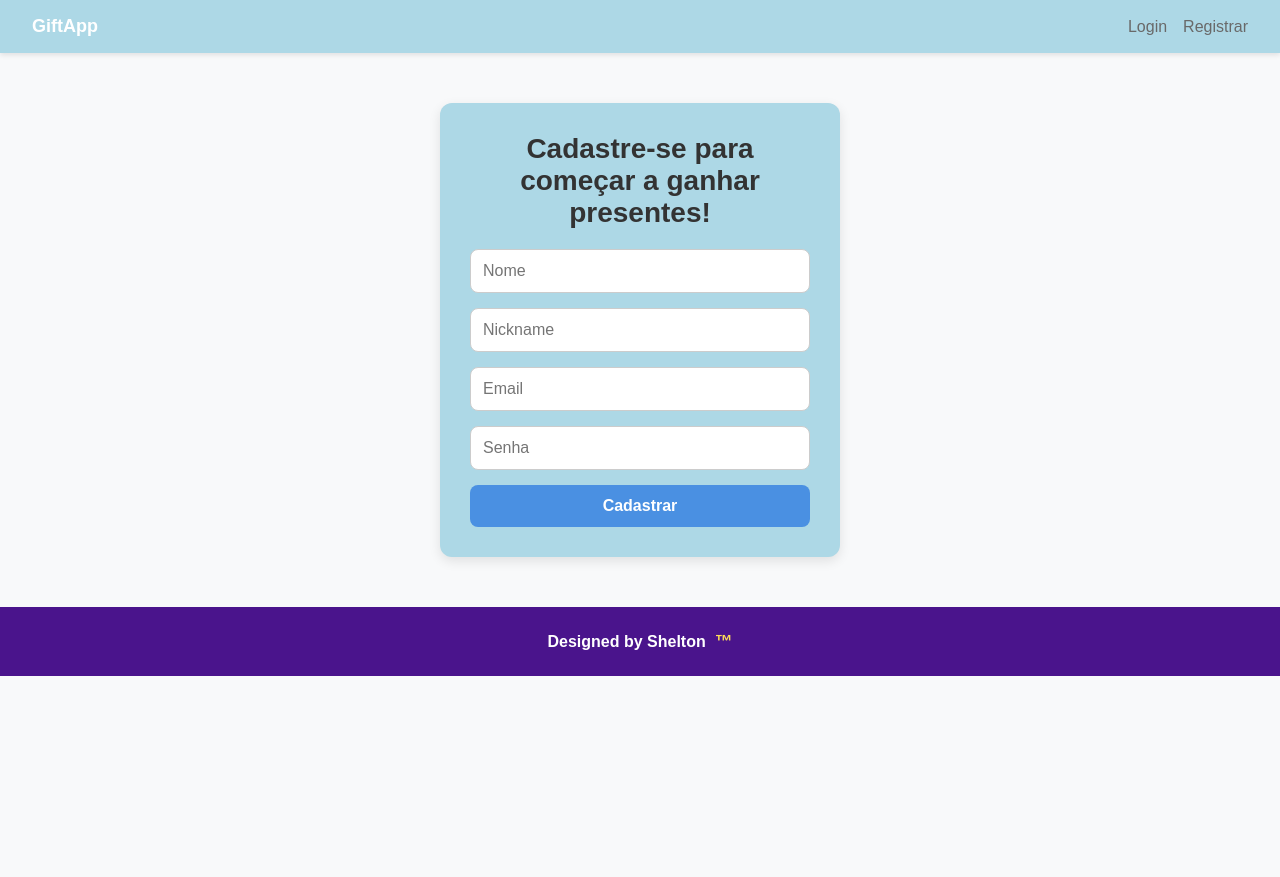
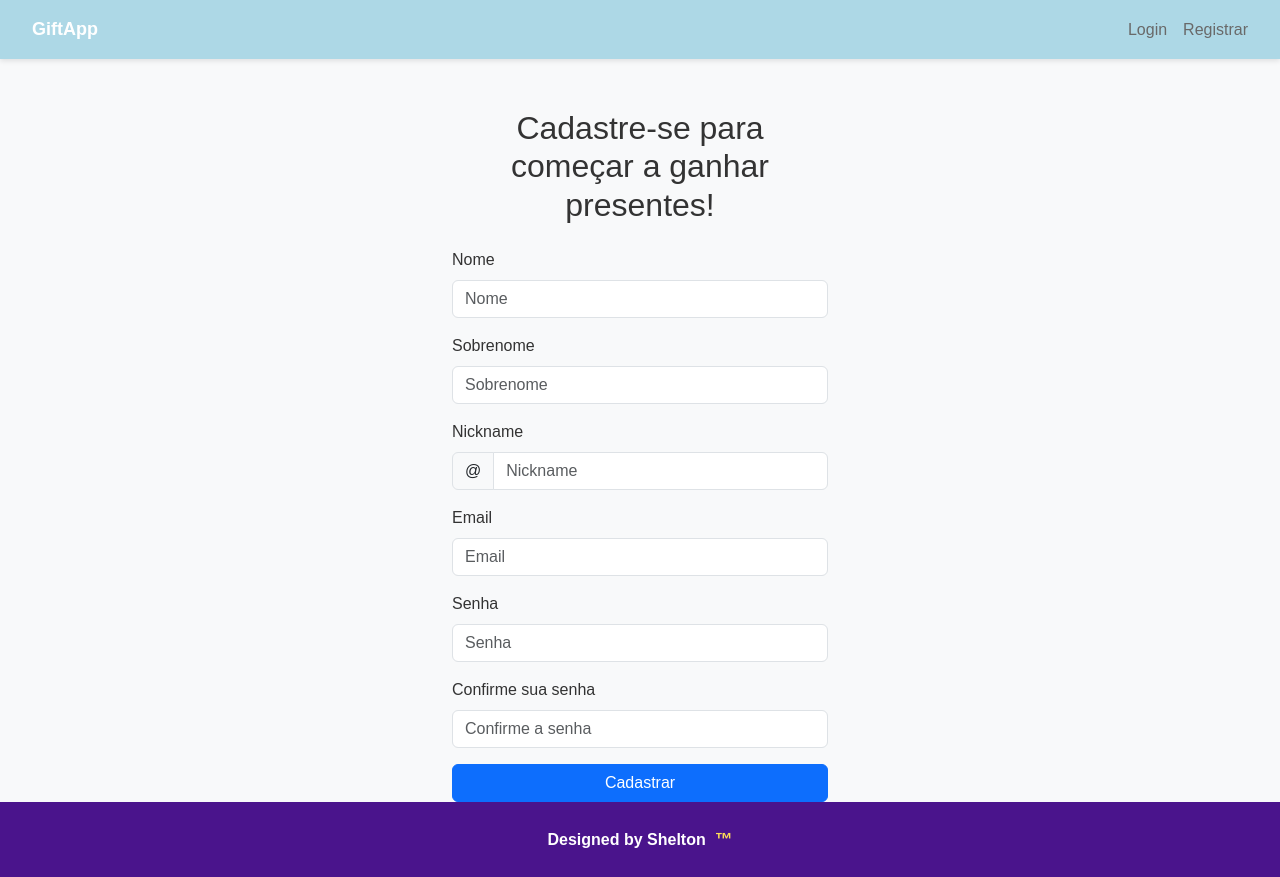
Before and after one commit to SheltonMartins/gift-app-frontend, a React (Create React App) app: page /register in a window 1280 px wide. Before the commit the page ends 800 px from the top, so only its background shows below. Built offline with nearby package versions, Linux system fonts and the light colour scheme.

Commit message:
funcionando last-name

```diff
--- a/package.json
+++ b/package.json
@@ -13,7 +13,9 @@
     "@types/react": "^19.1.13",
     "@types/react-dom": "^19.1.9",
     "axios": "^1.12.2",
+    "bootstrap": "^5.3.8",
     "react": "^19.1.1",
+    "react-bootstrap": "^2.10.10",
     "react-dom": "^19.1.1",
     "react-router-dom": "^7.9.1",
     "react-scripts": "5.0.1",
--- a/src/App.tsx
+++ b/src/App.tsx
@@ -10,6 +10,7 @@ import { GoogleOAuthProvider } from '@react-oauth/google';
 import Footer from './components/Footer';
 import FriendsListPage from './pages/FriendsListPage';
 import FriendsOfFriendPage from './pages/FriendsOfFriendPage';
+import 'bootstrap/dist/css/bootstrap.min.css';
 
 const CLIENT_ID = process.env.REACT_APP_GOOGLE_CLIENT_ID || "";
 
--- a/src/components/Navbar.tsx
+++ b/src/components/Navbar.tsx
@@ -1,11 +1,21 @@
-import React, { useState } from 'react';
+import React, { useState, useEffect } from 'react';
 import { Link } from 'react-router-dom';
 import { Hamburger, LogoutButton, Nav, NavLinks } from '../styles/Navbar.Styles';
 
 const Navbar: React.FC = () => {
   const [isOpen, setIsOpen] = useState(false);
-  const userName = localStorage.getItem('userName');
-  const userId = localStorage.getItem('userId');
+  const [user, setUser] = useState<{ id: number; name: string } | null>(null);
+
+  useEffect(() => {
+    const storedUser = localStorage.getItem('user');
+    if (storedUser) {
+      try {
+        setUser(JSON.parse(storedUser));
+      } catch {
+        setUser(null);
+      }
+    }
+  }, []);
 
   const handleLogout = () => {
     localStorage.clear();
@@ -34,9 +44,11 @@ const Navbar: React.FC = () => {
 
       {/* Links do menu */}
       <NavLinks isOpen={isOpen}>
-        {userName && userId ? (
+        {user ? (
           <>
-            <Link to={`/profile/${userId}`} onClick={handleLinkClick}>Perfil</Link>
+            <Link to={`/profile/${user.id}`} onClick={handleLinkClick}>
+              {user.name.split(' ')[0] || 'Perfil'}
+            </Link>
             <LogoutButton onClick={handleLogout}>Logout</LogoutButton>
           </>
         ) : (
--- a/src/pages/FriendProfile.tsx
+++ b/src/pages/FriendProfile.tsx
@@ -52,7 +52,6 @@ const FriendProfile: React.FC = () => {
       const res = await api.get(`/friends/${id}`, {
         headers: { Authorization: `Bearer ${token}` },
       });
-      // res.data deve ser array de amigos (se a rota estiver correta)
       if (Array.isArray(res.data)) setFriendsCount(res.data.length);
       else if (res.data && res.data.length !== undefined) setFriendsCount(res.data.length);
       else setFriendsCount(0);
@@ -64,13 +63,14 @@ const FriendProfile: React.FC = () => {
   const checkIfMyFriend = async () => {
     try {
       const token = localStorage.getItem('token');
-      const myId = localStorage.getItem('userId');
-      if (!myId) return;
+      const storedUser = localStorage.getItem('user');
+      if (!storedUser) return;
+      const myId = JSON.parse(storedUser).id;
 
       const res = await api.get(`/friends`, {
         headers: { Authorization: `Bearer ${token}` },
       });
-      // rota /friends retorna meus amigos (array)
+
       if (Array.isArray(res.data)) {
         const exists = res.data.some((f: Friend) => f.id === Number(id));
         setIsMyFriend(exists);
@@ -119,7 +119,6 @@ const FriendProfile: React.FC = () => {
     setLoadingAdd(true);
     try {
       const token = localStorage.getItem('token');
-      // usa a mesma rota que funciona no Profile (adicionar por nickname)
       await api.post(
         `/friends`,
         { nickname: friend.nickname },
@@ -153,7 +152,12 @@ const FriendProfile: React.FC = () => {
       </Header>
 
       <ButtonsContainer>
-        <Button onClick={() => navigate(`/profile/${localStorage.getItem('userId')}`)}>
+        <Button
+          onClick={() => {
+            const userStorage = localStorage.getItem('user');
+            navigate(`/profile/${userStorage ? JSON.parse(userStorage).id : ''}`);
+          }}
+        >
           Voltar ao meu perfil
         </Button>
 
--- a/src/pages/FriendsListPage.tsx
+++ b/src/pages/FriendsListPage.tsx
@@ -48,9 +48,12 @@ const FriendsListPage: React.FC = () => {
     <Container>
       <HeaderRow>
         <Title>Amigos</Title>
-        <StyledButton onClick={() => navigate(`/profile/${localStorage.getItem('userId')}`)}>
-          Voltar ao meu perfil
-        </StyledButton>
+        <StyledButton onClick={() => {
+  const userStorage = localStorage.getItem('user');
+  navigate(`/profile/${userStorage ? JSON.parse(userStorage).id : ''}`);
+}}>
+  Voltar ao meu perfil
+</StyledButton>
       </HeaderRow>
 
       {friends.map(friend => (
--- a/src/pages/Login.tsx
+++ b/src/pages/Login.tsx
@@ -1,4 +1,4 @@
-import React, { useState, useEffect } from 'react';
+import React, { useEffect, useState } from 'react';
 import { useNavigate } from 'react-router-dom';
 import api from '../services/api';
 import * as S from '../styles/Login.Style';
@@ -18,9 +18,8 @@ const Login: React.FC = () => {
     try {
       const res = await api.post('/users/login', { email, password });
       localStorage.setItem('token', res.data.token);
-      localStorage.setItem('userId', res.data.userId);
-      localStorage.setItem('userName', res.data.name);
-      navigate(`/profile/${res.data.userId}`);
+      localStorage.setItem('user', JSON.stringify(res.data.user));
+      navigate(`/profile/${res.data.user.id}`);
     } catch (err: any) {
       setError(err.response?.data.error || 'Erro ao logar');
     }
@@ -52,9 +51,8 @@ const Login: React.FC = () => {
       const res = await api.post('/auth/google', { id_token: idToken });
       const data = res.data;
       localStorage.setItem('token', data.token);
-      localStorage.setItem('userId', data.userId);
-      localStorage.setItem('userName', data.name);
-      navigate(`/profile/${data.userId}`);
+      localStorage.setItem('user', JSON.stringify(data.user));
+      navigate(`/profile/${data.user.id}`);
     } catch (err: any) {
       setError(err.response?.data.error || 'Erro ao logar com Google');
     }
@@ -84,7 +82,6 @@ const Login: React.FC = () => {
           <S.Button type="submit">Entrar</S.Button>
         </S.Form>
 
-
         <div
           id="google-signin-button"
           style={{ display: 'none', justifyContent: 'center', marginTop: '10px' }}
--- a/src/pages/Profile.tsx
+++ b/src/pages/Profile.tsx
@@ -22,7 +22,10 @@ const Profile: React.FC = () => {
   const [error, setError] = useState<string | null>(null);
   const [friendNickname, setFriendNickname] = useState('');
 
-  const userId = Number(id || localStorage.getItem('userId'));
+  const userId = Number(id || (() => {
+    const userStorage = localStorage.getItem('user');
+    return userStorage ? JSON.parse(userStorage).id : null;
+  })());
 
   const fetchProfile = async () => {
     try {
@@ -48,7 +51,7 @@ const Profile: React.FC = () => {
         headers: { Authorization: `Bearer ${token}` },
       });
       setFriendNickname('');
-      fetchProfile(); // atualiza perfil se necessário
+      fetchProfile(); // atualiza perfil
       alert('Nova amizade criada com sucesso!');
     } catch (err: any) {
       alert(err.response?.data.error || 'Erro ao adicionar amigo');
@@ -93,7 +96,10 @@ const Profile: React.FC = () => {
 
       <Card>
         <Button
-          onClick={() => navigate(`/friends/${user.id}`)}
+          onClick={() => {
+            const userStorage = localStorage.getItem('user');
+            navigate(`/friends/${userStorage ? JSON.parse(userStorage).id : ''}`);
+          }}
           style={{ width: '100%', marginTop: '0.5rem' }}
         >
           Ver meus amigos
--- a/src/pages/Register.tsx
+++ b/src/pages/Register.tsx
@@ -1,20 +1,34 @@
 import React, { useState } from 'react';
 import api from '../services/api';
 import { useNavigate } from 'react-router-dom';
-import { Container, Title, ErrorMessage, Form, Input, Button } from '../styles/Register.Style';
+import { Form, Button, Container, InputGroup, Alert } from 'react-bootstrap';
 
 const Register: React.FC = () => {
   const [name, setName] = useState('');
+  const [lastName, setLastName] = useState('');
   const [nickname, setNickname] = useState('');
   const [email, setEmail] = useState('');
   const [password, setPassword] = useState('');
+  const [confirmPassword, setConfirmPassword] = useState('');
   const [error, setError] = useState<string | null>(null);
   const navigate = useNavigate();
 
   const handleRegister = async (e: React.FormEvent) => {
     e.preventDefault();
+    setError(null);
+
+    if (!name || !lastName || !nickname || !email || !password) {
+      setError('Preencha todos os campos obrigatórios');
+      return;
+    }
+
+    if (password !== confirmPassword) {
+      setError('As senhas não coincidem');
+      return;
+    }
+
     try {
-      await api.post('/users/register', { name, nickname, email, password });
+      await api.post('/users/register', { name, last_name: lastName, nickname, email, password });
       alert('Cadastro realizado com sucesso!');
       navigate('/login');
     } catch (err: any) {
@@ -24,37 +38,82 @@ const Register: React.FC = () => {
   };
 
   return (
-    <Container>
-      <Title>Cadastre-se para começar a ganhar presentes!</Title>
-      {error && <ErrorMessage>{error}</ErrorMessage>}
+    <Container style={{ maxWidth: '400px', marginTop: '50px' }}>
+      <h2 className="mb-4 text-center">Cadastre-se para começar a ganhar presentes!</h2>
+      {error && <Alert variant="danger">{error}</Alert>}
       <Form onSubmit={handleRegister}>
-        <Input
+        <Form.Group className="mb-3">
+          <Form.Label>Nome</Form.Label>
+          <Form.Control
+            type="text"
             placeholder="Nome"
             value={name}
             onChange={e => setName(e.target.value)}
             required
           />
-        <Input
+        </Form.Group>
+
+        <Form.Group className="mb-3">
+          <Form.Label>Sobrenome</Form.Label>
+          <Form.Control
+            type="text"
+            placeholder="Sobrenome"
+            value={lastName}
+            onChange={e => setLastName(e.target.value)}
+            required
+          />
+        </Form.Group>
+
+        <Form.Group className="mb-3">
+          <Form.Label>Nickname</Form.Label>
+          <InputGroup>
+            <InputGroup.Text>@</InputGroup.Text>
+            <Form.Control
+              type="text"
               placeholder="Nickname"
               value={nickname}
               onChange={e => setNickname(e.target.value)}
               required
             />
-        <Input
+          </InputGroup>
+        </Form.Group>
+
+        <Form.Group className="mb-3">
+          <Form.Label>Email</Form.Label>
+          <Form.Control
+            type="email"
             placeholder="Email"
-          type="email"
             value={email}
             onChange={e => setEmail(e.target.value)}
             required
           />
-        <Input
+        </Form.Group>
+
+        <Form.Group className="mb-3">
+          <Form.Label>Senha</Form.Label>
+          <Form.Control
+            type="password"
             placeholder="Senha"
-          type="password"
             value={password}
             onChange={e => setPassword(e.target.value)}
             required
           />
-        <Button type="submit">Cadastrar</Button>
+        </Form.Group>
+
+        <Form.Group className="mb-3">
+          <Form.Label>Confirme sua senha</Form.Label>
+          <Form.Control
+            type="password"
+            placeholder="Confirme a senha"
+            value={confirmPassword}
+            onChange={e => setConfirmPassword(e.target.value)}
+            required
+          />
+        </Form.Group>
+
+        <Button variant="primary" type="submit" className="w-100">
+          Cadastrar
+        </Button>
       </Form>
     </Container>
   );
--- a/src/styles/Register.Style.ts
+++ b/src/styles/Register.Style.ts
@@ -34,6 +34,7 @@ export const Input = styled.input`
   border-radius: 8px;
   border: 1px solid #ccc;
   transition: border 0.2s;
+  width: 100%;
 
   &:focus {
     border-color: #4a90e2;
@@ -60,3 +61,26 @@ export const Button = styled.button`
     background-color: #2d5e91;
   }
 `;
+
+// Wrapper para o nickname com @
+export const NicknameWrapper = styled.div`
+  display: flex;
+  align-items: center;
+  border: 1px solid #ccc;
+  border-radius: 8px;
+  overflow: hidden;
+
+  &:focus-within {
+    border-color: #4a90e2;
+  }
+`;
+
+export const AtSymbol = styled.span`
+  background-color: #f0f0f0;
+  padding: 0 12px;
+  font-weight: bold;
+  color: #555;
+  display: flex;
+  align-items: center;
+  justify-content: center;
+`;
```
Also changed, not shown: src/pages/FriendsOfFriendPage.tsx (+4 -4 lines), 1 other file (tests, documents, lock files or other folders). Lines whose indentation alone changed are shown as unchanged.
